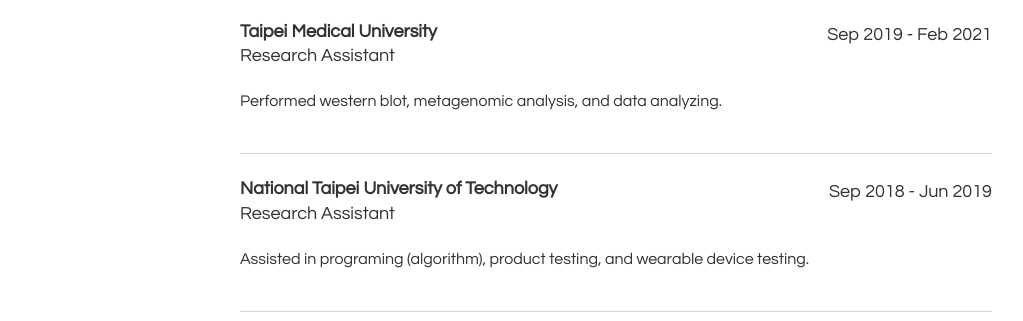
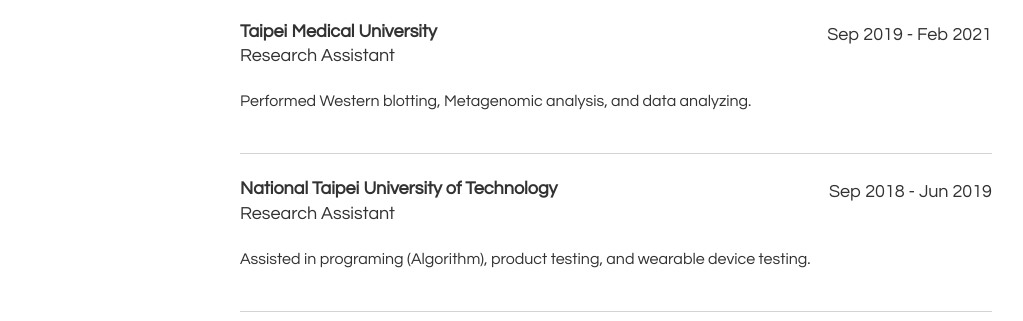
Before and after one commit to samuel840712/samuel840712.github.io, a plain HTML site: page index.html in a window 1280 px wide. Shown: the part 2100-2421 px from the top of the page, without its empty margins (128-1151 px from the left). Drawn offline with Linux system fonts and the light colour scheme.

Commit message:
Update index.html

```diff
--- a/index.html
+++ b/index.html
@@ -220,7 +220,7 @@ March 2021 - Jan 2022
 Sep 2019 - Feb 2021
 </div>
 </div><!--end job-title-container-->
-<p>Performed western blot, metagenomic analysis, and data analyzing.</p>
+<p>Performed Western blotting, Metagenomic analysis, and data analyzing.</p>
 </div><!--end job-->
 
 
@@ -234,7 +234,7 @@ Sep 2019 - Feb 2021
 Sep 2018 - Jun 2019
 </div>
 </div><!--end job-title-container-->
-<p>Assisted in programing (algorithm), product testing, and wearable device testing.</p>
+<p>Assisted in programing (Algorithm), product testing, and wearable device testing.</p>
 </div><!--end job-->
 
 <div class="job">
```
